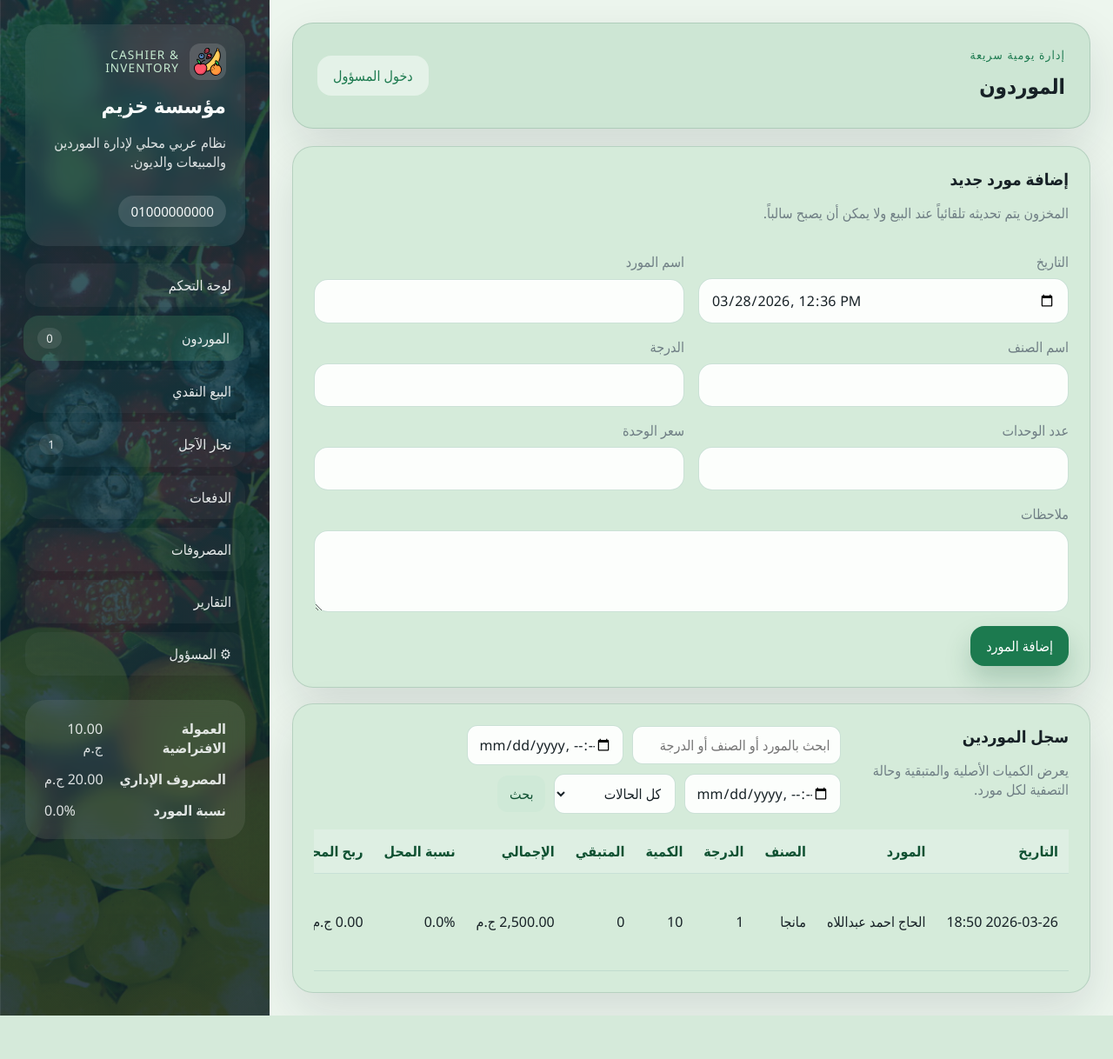
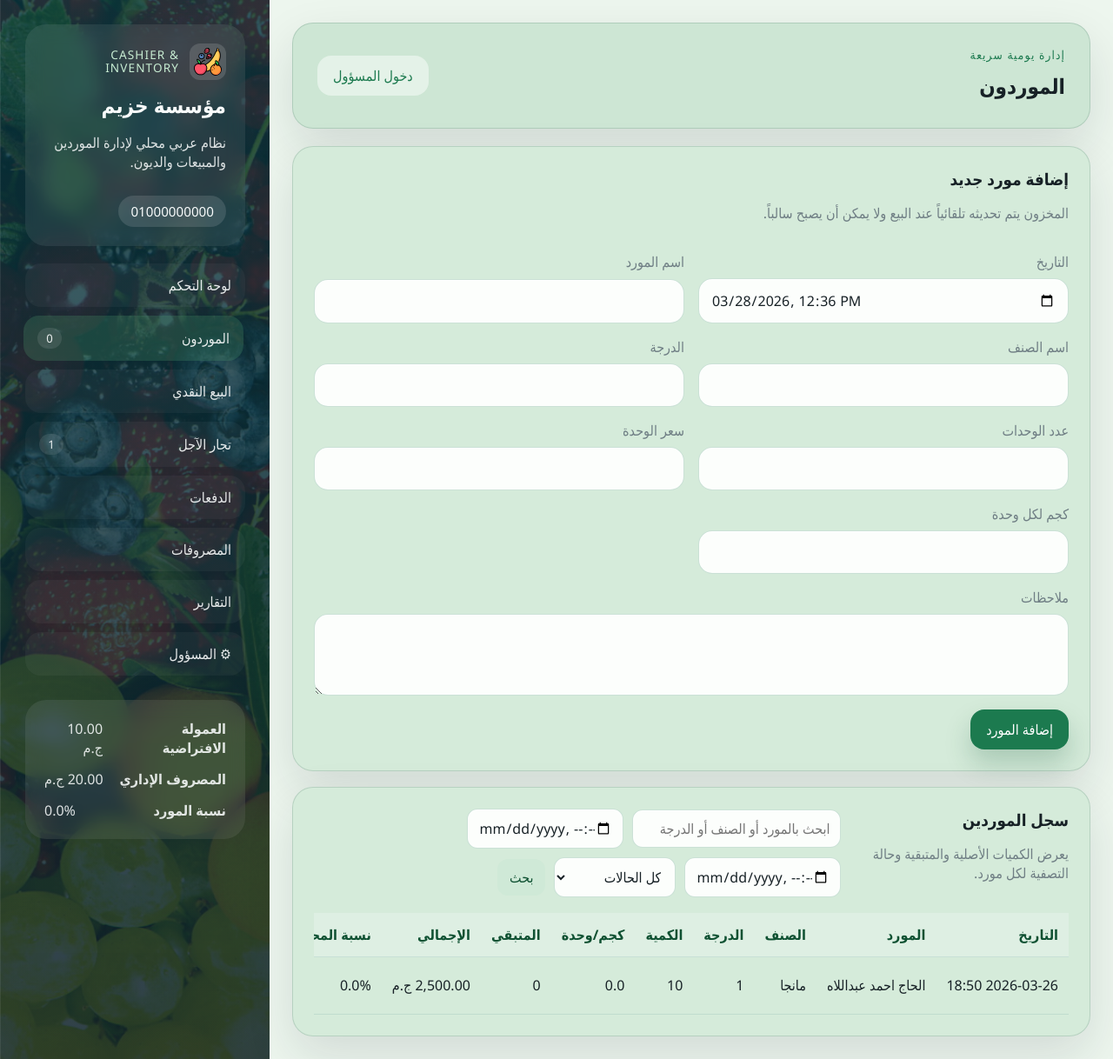
Before and after one commit to muhamedrar/Obour-Market-Cashier-System, a Flask app: page /suppliers/ in a window 1280 px wide. Shown: the whole page at 87% size. Before the commit the page ends 1168 px from the top, so only its background shows below. Run offline with Flask 3, Linux system fonts and the light colour scheme.

Commit message:
added kilogram proberty per unit

```diff
--- a/models/__init__.py
+++ b/models/__init__.py
@@ -43,6 +43,10 @@ def ensure_sqlite_columns():
 
     if "suppliers" in inspector.get_table_names():
         supplier_columns = {column["name"] for column in inspector.get_columns("suppliers")}
+        if "kilograms_per_unit" not in supplier_columns:
+            statements.append(
+                "ALTER TABLE suppliers ADD COLUMN kilograms_per_unit FLOAT NOT NULL DEFAULT 0"
+            )
         if "supplier_profit_percentage" not in supplier_columns:
             statements.append(
                 "ALTER TABLE suppliers ADD COLUMN supplier_profit_percentage FLOAT NOT NULL DEFAULT 0"
--- a/models/supplier.py
+++ b/models/supplier.py
@@ -17,6 +17,7 @@ class Supplier(Base):
     remaining_units: Mapped[int] = mapped_column(Integer, nullable=False)
     class_number: Mapped[str] = mapped_column(String(50), nullable=False)
     price_per_unit: Mapped[float] = mapped_column(Float, nullable=False)
+    kilograms_per_unit: Mapped[float] = mapped_column(Float, nullable=False, default=0.0)
     supplier_profit_percentage: Mapped[float] = mapped_column(Float, nullable=False, default=0.0)
     total_price: Mapped[float] = mapped_column(Float, nullable=False)
     notes: Mapped[str | None] = mapped_column(Text, nullable=True)
@@ -37,3 +38,11 @@ class Supplier(Base):
     @property
     def supplier_payout_per_unit(self) -> float:
         return round(self.price_per_unit * (1 - (self.supplier_profit_percentage / 100)), 2)
+
+    @property
+    def total_kilograms(self) -> float:
+        return round(self.units_count * self.kilograms_per_unit, 2)
+
+    @property
+    def remaining_kilograms(self) -> float:
+        return round(self.remaining_units * self.kilograms_per_unit, 2)
--- a/routes/supplier_routes.py
+++ b/routes/supplier_routes.py
@@ -30,6 +30,10 @@ def suppliers():
 
     if request.method == "POST":
         supplier_id = parse_int(request.form.get("supplier_id"))
+        if supplier_id and not is_admin_user:
+            flash("تعديل سجلات الموردين يحتاج صلاحية المسؤول.", "error")
+            return redirect(url_for("admin.login", next=url_for("suppliers.suppliers")))
+
         supplier = db_session.get(Supplier, supplier_id) if supplier_id else Supplier()
 
         supplier.date = parse_date(request.form.get("date"))
@@ -38,6 +42,7 @@ def suppliers():
         supplier.class_number = request.form.get("class_number", "").strip()
         supplier.units_count = parse_int(request.form.get("units_count"))
         supplier.price_per_unit = parse_float(request.form.get("price_per_unit"))
+        supplier.kilograms_per_unit = parse_float(request.form.get("kilograms_per_unit"))
         supplier.supplier_profit_percentage = (
             parse_float(
                 request.form.get("supplier_profit_percentage"),
@@ -56,8 +61,8 @@ def suppliers():
             flash("يرجى إدخال اسم المورد والصنف والدرجة.", "error")
             return redirect(url_for("suppliers.suppliers"))
 
-        if supplier.units_count <= 0 or supplier.price_per_unit < 0:
-            flash("عدد الوحدات والسعر يجب أن يكونا صالحين.", "error")
+        if supplier.units_count <= 0 or supplier.price_per_unit < 0 or supplier.kilograms_per_unit < 0:
+            flash("عدد الوحدات والسعر والوزن لكل وحدة يجب أن تكون قيمهم صالحة.", "error")
             return redirect(url_for("suppliers.suppliers"))
         if supplier.supplier_profit_percentage < 0 or supplier.supplier_profit_percentage > 100:
             flash("نسبة ربح المحل من المورد يجب أن تكون بين 0 و100.", "error")
@@ -79,6 +84,9 @@ def suppliers():
     edit_supplier = None
     edit_id = parse_int(request.args.get("edit"))
     if edit_id:
+        if not is_admin_user:
+            flash("تعديل سجلات الموردين يحتاج صلاحية المسؤول.", "error")
+            return redirect(url_for("admin.login", next=url_for("suppliers.suppliers")))
         edit_supplier = db_session.get(Supplier, edit_id)
 
     search_query = request.args.get("q", "").strip()
@@ -136,18 +144,20 @@ def supplier_receipt(supplier_id: int):
             f"المورد: {supplier.supplier_name}",
             f"التاريخ: {supplier.date.strftime('%Y-%m-%d %H:%M')}",
         ],
-        "table_headers": ["الصنف", "الدرجة", "الوحدات", "سعر الوحدة", "الإجمالي الخام"],
+        "table_headers": ["الصنف", "الدرجة", "الوحدات", "كجم/وحدة", "الإجمالي الخام"],
         "table_rows": [[
             supplier.fruit_name,
             supplier.class_number,
             str(supplier.units_count),
-            f"{supplier.price_per_unit:.2f}",
+            f"{supplier.kilograms_per_unit:.2f}",
             f"{supplier.total_price:.2f}",
         ]],
         "summary_lines": [
             ("نسبة ربح المحل", f"{supplier.supplier_profit_percentage:.2f}%"),
             ("ربح المحل من المورد", supplier.company_profit_total),
             ("مستحق المورد", supplier.supplier_payout_total),
+            ("سعر الوحدة", supplier.price_per_unit),
+            ("إجمالي الوزن", f"{supplier.total_kilograms:.2f} كجم"),
             ("الوحدات المباعة", str(supplier.units_count - supplier.remaining_units)),
             ("الوحدات المتبقية", str(supplier.remaining_units)),
         ],
@@ -173,16 +183,17 @@ def supplier_receipt_pdf(supplier_id: int):
             *[f"الهاتف: {phone}" for phone in split_phone_numbers(settings.phone_number)],
             f"المورد: {supplier.supplier_name}",
             f"التاريخ: {supplier.date.strftime('%Y-%m-%d %H:%M')}",
+            f"كجم لكل وحدة: {supplier.kilograms_per_unit:.2f}",
             f"نسبة ربح المحل: {supplier.supplier_profit_percentage:.2f}%",
             f"ربح المحل: {supplier.company_profit_total:.2f}",
             f"مستحق المورد: {supplier.supplier_payout_total:.2f}",
         ],
-        ["الصنف", "الدرجة", "الوحدات", "سعر الوحدة", "الإجمالي"],
+        ["الصنف", "الدرجة", "الوحدات", "كجم/وحدة", "الإجمالي"],
         [[
             supplier.fruit_name,
             supplier.class_number,
             str(supplier.units_count),
-            f"{supplier.price_per_unit:.2f}",
+            f"{supplier.kilograms_per_unit:.2f}",
             f"{supplier.total_price:.2f}",
         ]],
         paper="thermal",
--- a/templates/suppliers.html
+++ b/templates/suppliers.html
@@ -34,6 +34,10 @@
             <label>
                 <span>سعر الوحدة</span>
                 <input type="number" min="0" step="0.01" name="price_per_unit" value="{{ edit_supplier.price_per_unit if edit_supplier else '' }}" required>
+            </label>
+            <label>
+                <span>كجم لكل وحدة</span>
+                <input type="number" min="0" step="0.01" name="kilograms_per_unit" value="{{ edit_supplier.kilograms_per_unit if edit_supplier else '' }}" required>
             </label>
             {% if is_admin %}
                 <label>
@@ -86,6 +90,7 @@
                         <th>الصنف</th>
                         <th>الدرجة</th>
                         <th>الكمية</th>
+                        <th>كجم/وحدة</th>
                         <th>المتبقي</th>
                         <th>الإجمالي</th>
                         <th>نسبة المحل</th>
@@ -103,6 +108,7 @@
                             <td>{{ supplier.fruit_name }}</td>
                             <td>{{ supplier.class_number }}</td>
                             <td>{{ supplier.units_count }}</td>
+                            <td>{{ supplier.kilograms_per_unit }}</td>
                             <td>{{ supplier.remaining_units }}</td>
                             <td>{{ supplier.total_price|currency }}</td>
                             <td>{{ supplier.supplier_profit_percentage }}%</td>
@@ -115,8 +121,8 @@
                             </td>
                             <td class="actions-cell">
                                 <a class="btn btn-small btn-secondary" href="{{ url_for('suppliers.supplier_receipt', supplier_id=supplier.id) }}">معاينة</a>
-                                <a class="btn btn-small btn-ghost" href="{{ url_for('suppliers.suppliers', edit=supplier.id) }}">تعديل</a>
                                 {% if is_admin %}
+                                    <a class="btn btn-small btn-ghost" href="{{ url_for('suppliers.suppliers', edit=supplier.id) }}">تعديل</a>
                                     <form method="post" action="{{ url_for('suppliers.delete_supplier', supplier_id=supplier.id) }}">
                                         <button class="btn btn-small btn-danger" type="submit" data-confirm="هل تريد حذف المورد؟">حذف</button>
                                     </form>
@@ -124,7 +130,7 @@
                             </td>
                         </tr>
                     {% else %}
-                        <tr><td colspan="12" class="empty-state">لا توجد نتائج مطابقة حالياً.</td></tr>
+                        <tr><td colspan="13" class="empty-state">لا توجد نتائج مطابقة حالياً.</td></tr>
                     {% endfor %}
                 </tbody>
             </table>
```
Also changed, not shown: data/cashier.db.
